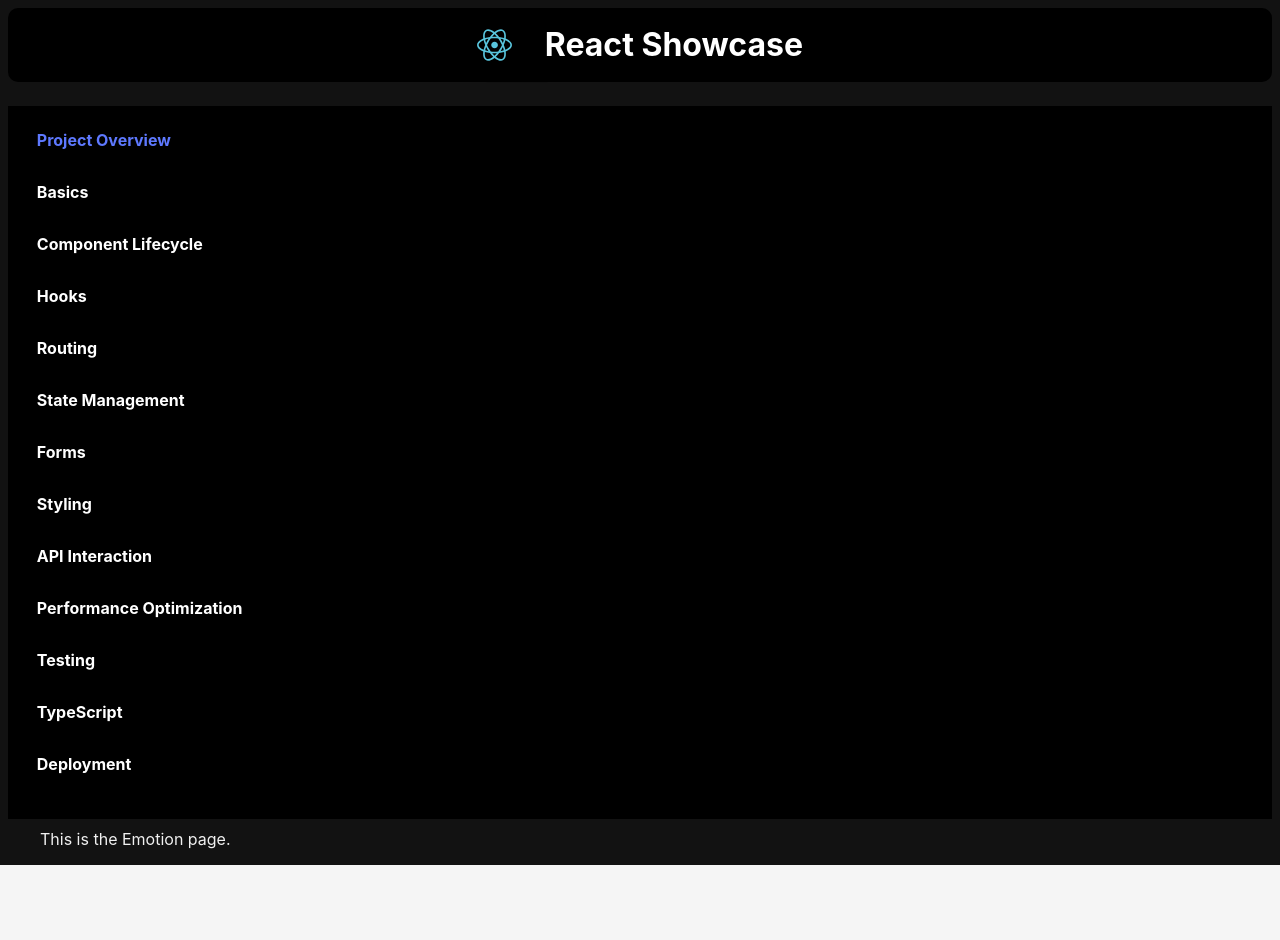
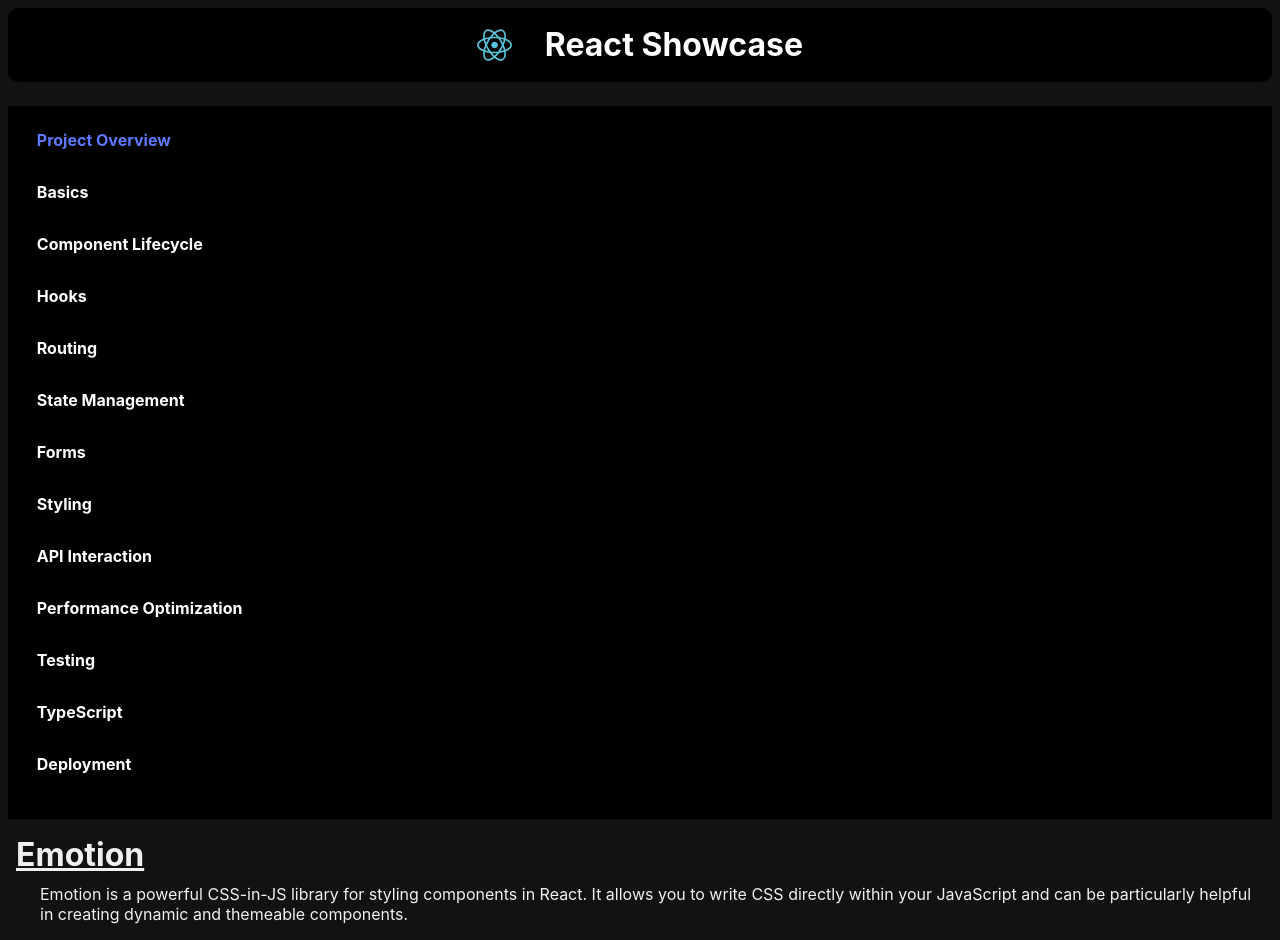
Before and after one commit to rees-kyle/react_showcase, a React (Create React App) app in the folder project/: page /react_showcase/emotion in a window 1280 px wide. Before the commit the page ends 865 px from the top, so only its background shows below. Built offline with nearby package versions, Linux system fonts and the light colour scheme.

Commit message:
Add Emotion component
- Added component file.
- Added to index in components folder.
- Deleted Emotion page.
- Added EmotionPage page.
- Imported and added component to page.
- Modified index in pages folder.
- Modified import and route element in App.js.

```diff
--- a/project/src/App.js
+++ b/project/src/App.js
@@ -37,7 +37,7 @@ import {
 } from './pages/state_management';
 import {
   CSSModulesPage,
-  Emotion,
+  EmotionPage,
   StyledComponentsPage
 } from './pages/styling';
 import {
@@ -84,7 +84,7 @@ function App() {
           {/* styling */}
           <Route path="/css-modules" element={<CSSModulesPage />} />
           <Route path="/styled-components" element={<StyledComponentsPage />} />
-          <Route path="/emotion" element={<Emotion />} />
+          <Route path="/emotion" element={<EmotionPage />} />
           {/* testing */}
           <Route path="/component-testing" element={<ComponentTesting />} />
           <Route path="/unit-testing" element={<UnitTesting />} />
--- /dev/null
+++ b/project/src/components/styling/emotion/Emotion.js
@@ -0,0 +1,14 @@
+const Emotion = () => {
+  return (
+    <div>
+      <h1 className="underline">Emotion</h1>
+      <p>
+        Emotion is a powerful CSS-in-JS library for styling components in React.
+        It allows you to write CSS directly within your JavaScript
+        and can be particularly helpful in creating dynamic and themeable components.
+      </p>
+    </div>
+  );
+};
+
+export default Emotion;
--- /dev/null
+++ b/project/src/components/styling/emotion/index.js
@@ -0,0 +1 @@
+export { default as Emotion } from './Emotion';
--- a/project/src/pages/styling/Emotion.js
+++ /dev/null
@@ -1,9 +0,0 @@
-const Emotion = () => {
-  return (
-    <>
-      <p>This is the Emotion page.</p>
-    </>
-  );
-};
-
-export default Emotion;
--- /dev/null
+++ b/project/src/pages/styling/EmotionPage.js
@@ -0,0 +1,13 @@
+import {
+  Emotion
+} from '../../components/styling/emotion';
+
+const EmotionPage = () => {
+  return (
+    <>
+      <Emotion />
+    </>
+  );
+};
+
+export default EmotionPage;
--- a/project/src/pages/styling/index.js
+++ b/project/src/pages/styling/index.js
@@ -1,3 +1,3 @@
 export { default as CSSModulesPage } from './CSSModulesPage';
-export { default as Emotion } from './Emotion';
+export { default as EmotionPage } from './EmotionPage';
 export { default as StyledComponentsPage } from './StyledComponentsPage';
```
